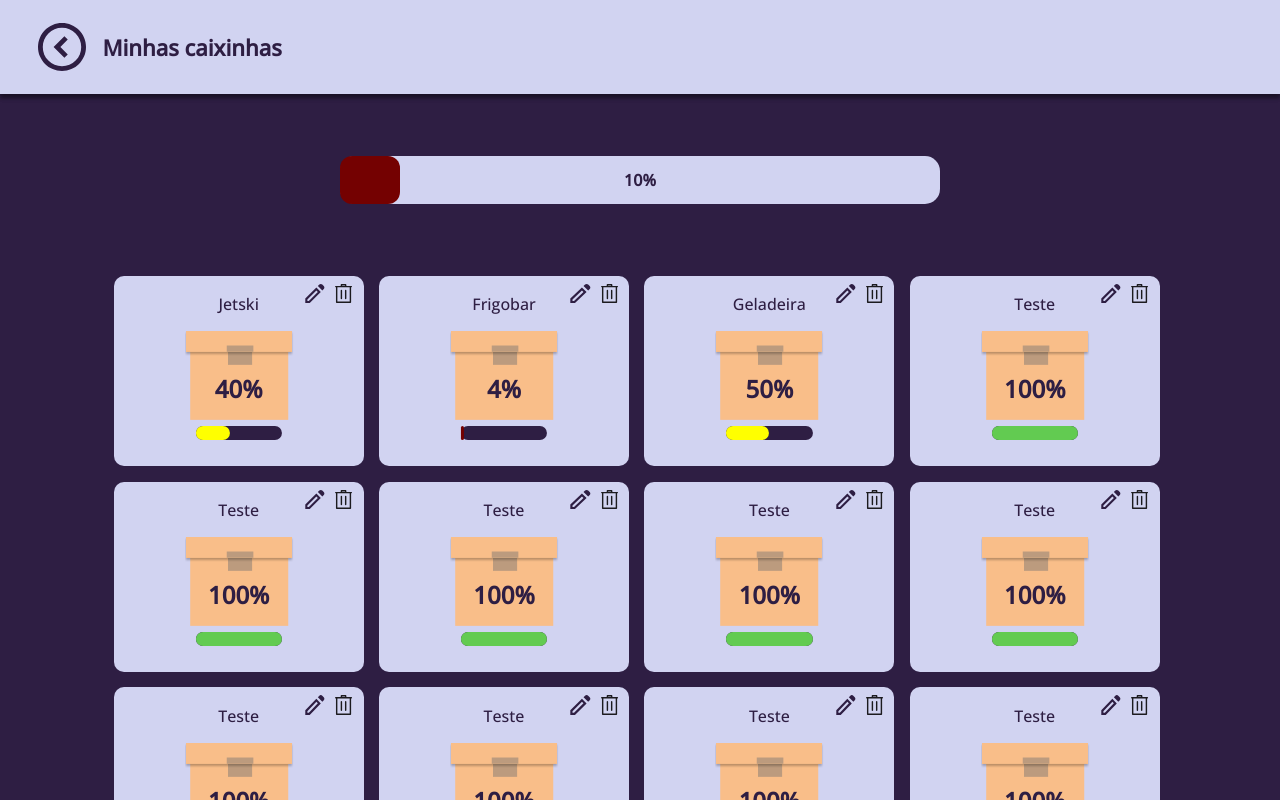
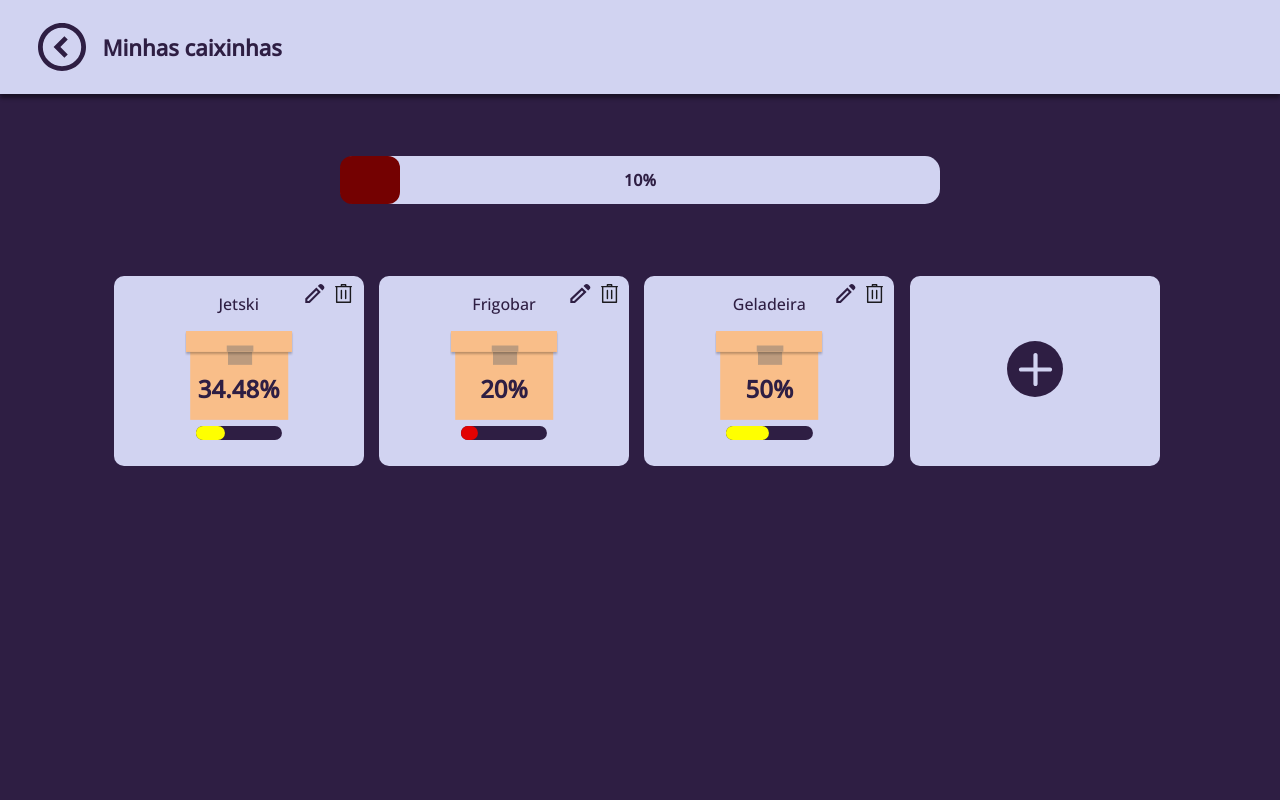
Before and after one commit to JoseEdSouza/finesup, a React (Vite) app in the folder app/: page /1 in a window 1280 px wide. Shown: the top 800 px of the page. Built offline with nearby package versions, Linux system fonts and the light colour scheme.

Commit message:
add underline in options of NavBarHome

```diff
--- a/app/src/components/BoxDetails/BoxDetails.tsx
+++ b/app/src/components/BoxDetails/BoxDetails.tsx
@@ -1,9 +1,9 @@
 import "./BoxDetails.css";
 
-function BoxDetails() {
+function BoxDetails(props:{ valueMax:Number}) {
     return (
         <div id="detailsContainer">
-            <label id="boxValueDetail"><strong>Meta:</strong><br />R$ jose dá mt o caneco</label>
+            <label id="boxValueDetail"><strong>Meta:</strong><br />R$ {(props.valueMax).toFixed(2)}</label>
             <label id="boxDescriptionDetails"><strong>Discrição:</strong></label>
             <textarea id="boxDescriptionDetailsText" spellCheck="false"></textarea>
             <div id="boxMoneyInputGroup">
--- a/app/src/components/BoxProgressDetails/BoxProgressDetails.tsx
+++ b/app/src/components/BoxProgressDetails/BoxProgressDetails.tsx
@@ -2,12 +2,12 @@ import ProgressBar from "../ProgressBar/ProgressBar"
 import Box from "../../../public/boxIcon"
 import "./BoxProgressDetails.css"
 
-function BoxProgressDetails() {
+function BoxProgressDetails(props:{name:string, valueCurrent:number, valueMax:number}) {
     return (
         <div id="BoxProgressDetails">
-            <label id="BoxDetailedName"><strong>Jetski</strong></label>
+            <label id="BoxDetailedName"><strong>{props.name}</strong></label>
             <Box height="17.84vh" width="15vw"/>
-            <ProgressBar valueCurrent={100} valueMax={1000} progress={1} height={5.25} width={22.48} top={29.94} labelStyle="var(--primaryColor)" backgroundStyle="var(--secondaryColor)"/>
+            <ProgressBar valueCurrent={props.valueCurrent} valueMax={props.valueMax} progress={1} height={5.25} width={22.48} top={29.94} labelStyle="var(--primaryColor)" backgroundStyle="var(--secondaryColor)"/>
         </div>
     )
 }
--- a/app/src/components/BoxesGroup/BoxesGroup.tsx
+++ b/app/src/components/BoxesGroup/BoxesGroup.tsx
@@ -5,18 +5,9 @@ import { Link } from "react-router-dom";
 function BoxesGroup(){
     return(
         <div id="containerBoxes">
-            <Box name="Jetski" valueCurrent={1000} valueMax={2500} />
-            <Box name="Frigobar" valueCurrent={100} valueMax={2500}/>
+            <Box name="Jetski" valueCurrent={1000} valueMax={2900} />
+            <Box name="Frigobar" valueCurrent={100} valueMax={500}/>
             <Box name="Geladeira" valueCurrent={1250} valueMax={2500}/>
-            <Box name="Teste" valueCurrent={2500} valueMax={2500}/>
-            <Box name="Teste" valueCurrent={2500} valueMax={2500}/>
-            <Box name="Teste" valueCurrent={2500} valueMax={2500}/>
-            <Box name="Teste" valueCurrent={2500} valueMax={2500}/>
-            <Box name="Teste" valueCurrent={2500} valueMax={2500}/>
-            <Box name="Teste" valueCurrent={2500} valueMax={2500}/>
-            <Box name="Teste" valueCurrent={2500} valueMax={2500}/>
-            <Box name="Teste" valueCurrent={2500} valueMax={2500}/>
-            <Box name="Teste" valueCurrent={2500} valueMax={2500}/>
             <Link to="/1/addBoxes">
                 <button id="plus">
                     <img src="./plus_icon.svg" id="icon"/>
--- a/app/src/components/NavBarHome/NavBarHome.tsx
+++ b/app/src/components/NavBarHome/NavBarHome.tsx
@@ -4,25 +4,45 @@ import { useState } from "react";
 
 function NavBarHome(){
     const [isRouteNav, setRouteNav] = useState("Home")
+    const [underlineNav, setUnderlineNav] = useState({
+        home: "underline",
+        categories: "none",
+        calculators: "none"
+    })
 
     const setHomeRouteNav = () =>{
         setRouteNav("Home")
+        setUnderlineNav({
+            home: "underline",
+            categories: "none",
+            calculators: "none"
+        })
     }
 
     const setCategoriesRouteNav = () =>{
         setRouteNav("Categorias")
+        setUnderlineNav({
+            home: "none",
+            categories: "underline",
+            calculators: "none"
+        })
     }
 
     const setCalculatorsRouteNav = () =>{
         setRouteNav("Calculadoras")
+        setUnderlineNav({
+            home: "none",
+            categories: "none",
+            calculators: "underline"
+        })
     }
 
     return(
         <nav className="NavBar">
             <img src="./icon-logo.png" id="homeLogo"/>
-            <Link to="/" onClick={setHomeRouteNav}><label id="routeHome">Home</label></Link>
-            <Link to="/categories" onClick={setCategoriesRouteNav}><label id="routeCategories" >Categorias</label></Link>
-            <Link to="/calculators" onClick={setCalculatorsRouteNav}><label id="routeCalculators">Calculadoras</label></Link>
+            <Link to="/" onClick={setHomeRouteNav}><label id="routeHome" style={{textDecorationLine: underlineNav.home}}>Home</label></Link>
+            <Link to="/categories" onClick={setCategoriesRouteNav}><label id="routeCategories" style={{textDecorationLine: underlineNav.categories}}>Categorias</label></Link>
+            <Link to="/calculators" onClick={setCalculatorsRouteNav}><label id="routeCalculators" style={{textDecorationLine: underlineNav.calculators}}>Calculadoras</label></Link>
             <label className="LabelPage"><strong>
                 {isRouteNav}
             </strong></label>
--- a/app/src/pages/DetailedDisplayBox.tsx
+++ b/app/src/pages/DetailedDisplayBox.tsx
@@ -10,8 +10,8 @@ function DetailedDisplayBox() {
     return (
         <>
             <NavBarDefault name={data.name} backTo="2"/>
-            <BoxDetails/>
-            <BoxProgressDetails/>
+            <BoxDetails valueMax={data.valueMax}/>
+            <BoxProgressDetails name={data.name} valueCurrent={data.valueCurrent} valueMax={data.valueMax}/>
         </>
     )
 }
```
